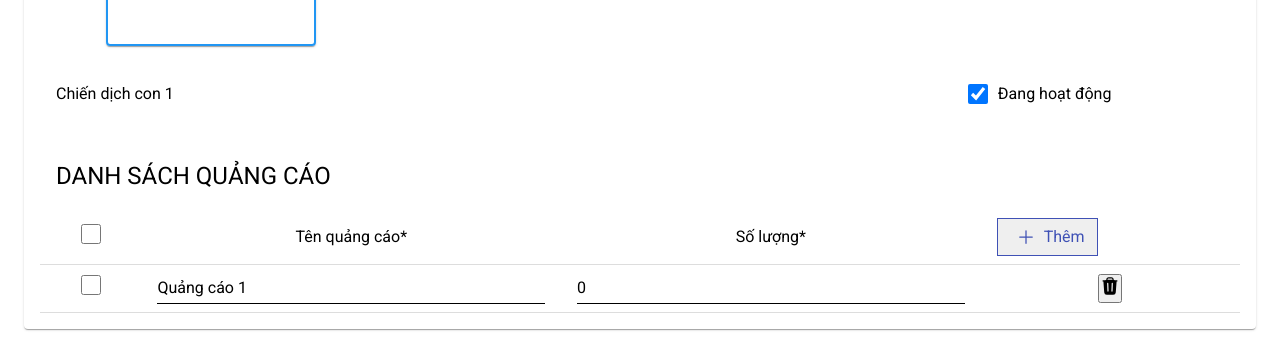
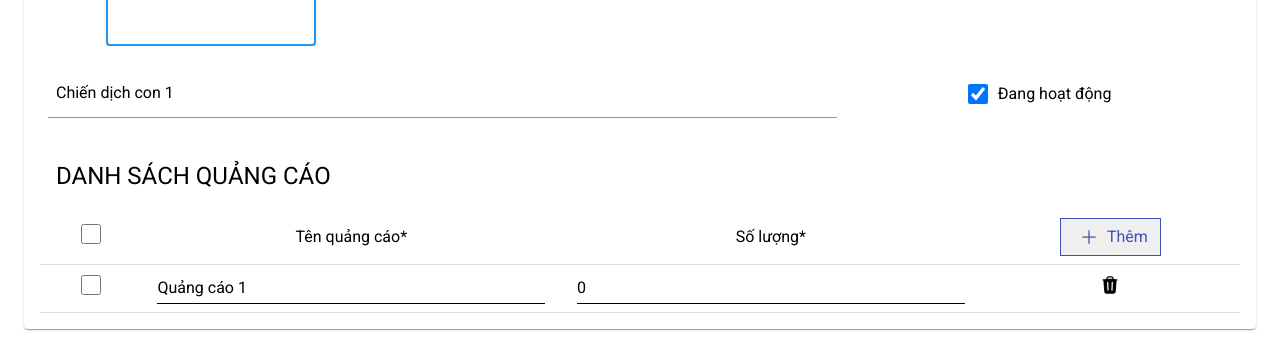
Before and after one commit to AnthonyTran96/campaign-management-app, a React (Create React App) app: page / in a window 1280 px wide. Both pictures are taken after a click on the element "CHIẾN DỊCH CON". Shown: the part 163-526 px from the top of the page. Built offline with nearby package versions, Linux system fonts and the light colour scheme.

Commit message:
hoan thanh logic co ban

```diff
--- a/src/components/AdvertiseList/AdvartiseList.module.scss
+++ b/src/components/AdvertiseList/AdvartiseList.module.scss
@@ -14,6 +14,7 @@ table.adv-table {
 
 tr.adv-row {
     border-bottom: 1px solid #ddd;
+    width: 100%;
     th {
         padding: 0.8rem 1.6rem;
         vertical-align: middle;
@@ -29,6 +30,13 @@ tr.adv-row {
     }
 }
 
+.lock {
+    background-color: #feebf2;
+    .delete-adv {
+        opacity: 0.5;
+    }
+}
+
 .add-adv {
     display: flex;
     justify-content: center;
@@ -38,6 +46,7 @@ tr.adv-row {
     color: #3f51b5;
     border: 0.5px solid #3f51b5;
     cursor: pointer;
+    margin: auto;
 }
 
 .add-adv-icon {
@@ -50,6 +59,7 @@ tr.adv-row {
     padding: 0.6rem 0rem;
     border: none;
     border-bottom: 1px solid #000;
+    background-color: transparent;
 }
 
 .delete-adv {
@@ -57,6 +67,7 @@ tr.adv-row {
     height: 2rem;
     border: 0px;
     background-color: transparent;
+    cursor: pointer;
 }
 
 .status-check-input {
--- a/src/components/AdvertiseList/AdvertiseList.tsx
+++ b/src/components/AdvertiseList/AdvertiseList.tsx
@@ -1,47 +1,135 @@
+import { useContext, ChangeEvent, useState } from 'react';
 import classNames from 'classnames/bind';
 import { PlusIcon, TrashIcon } from '@heroicons/react/24/solid';
 import styles from './AdvartiseList.module.scss';
+import { GlobalStateType, GlobalStateContext } from '../GlobalStateProvider';
+import { addAdv, deleteAds, setAdvName, setAdvQuantity } from '../../reducer/actions';
 
 const cx = classNames.bind(styles);
 
-function AdvertiseList() {
+function AdvertiseList({ index }: { index: number }) {
+    const { state, dispatch } = useContext<GlobalStateType>(GlobalStateContext);
+    const [deleteIndexs, setDeleteIndexs] = useState<string[]>([]);
+    const ads = state.subCampaigns[index].ads;
+
+    const handleAddAdv = (index: number) => {
+        dispatch(addAdv(index.toString()));
+        console.log(deleteIndexs);
+    };
+
+    const handleAdvNameChange = (e: ChangeEvent<HTMLInputElement>, adIndex: number) => {
+        dispatch(setAdvName(index.toString(), adIndex.toString(), e.target.value));
+    };
+
+    const handleAdvQuantityChange = (e: ChangeEvent<HTMLInputElement>, adIndex: number) => {
+        if (!isNaN(+e.target.value)) {
+            dispatch(setAdvQuantity(index.toString(), adIndex.toString(), +e.target.value));
+        }
+    };
+
+    const handleDeleteAdvBtn = (adIndex: number) => {
+        if (!deleteIndexs.includes(adIndex.toString())) dispatch(deleteAds(index.toString(), [adIndex.toString()]));
+    };
+
+    const handleDeleteCheck = (index: number) => {
+        const deleteNum = deleteIndexs.findIndex((num) => num === index.toString());
+        if (deleteNum === -1) {
+            setDeleteIndexs([...deleteIndexs, index.toString()]);
+        } else {
+            const newArr = [...deleteIndexs];
+            newArr.splice(deleteNum, 1);
+            setDeleteIndexs(newArr);
+        }
+    };
+
+    const handleHeaderCheckbox = () => {
+        if (deleteIndexs.length === ads.length) setDeleteIndexs([]);
+        else {
+            const newDeleteIndexs = [];
+            for (let i = 0; i < ads.length; i++) {
+                newDeleteIndexs[i] = i.toString();
+            }
+            setDeleteIndexs(newDeleteIndexs);
+        }
+    };
+
+    const handleDeleteHeaderBtn = () => {
+        dispatch(deleteAds(index.toString(), deleteIndexs));
+        setDeleteIndexs([]);
+    };
+
     return (
         <div className={cx('list')}>
             <h2>DANH SÁCH QUẢNG CÁO</h2>
             <table className={cx('adv-table')}>
+                <thead>
                     <tr className={cx('adv-row')}>
                         <th>
-                        <input className={cx('status-check-input')} type="checkbox" />
+                            <input
+                                className={cx('status-check-input')}
+                                checked={deleteIndexs.length === ads.length && ads.length > 0}
+                                type="checkbox"
+                                readOnly
+                                placeholder="checkbox"
+                                onClick={handleHeaderCheckbox}
+                            />
                         </th>
                         <th>
+                            {deleteIndexs.length === 0 ? (
                                 <p>Tên quảng cáo*</p>
+                            ) : (
+                                <TrashIcon onClick={handleDeleteHeaderBtn} className={cx('delete-adv')} />
+                            )}
                         </th>
+                        <th>{deleteIndexs.length === 0 && <p>Số lượng*</p>}</th>
                         <th>
-                        <p>Số lượng*</p>
-                    </th>
-                    <th>
-                        <button className={cx('add-adv')}>
+                            <button className={cx('add-adv')} onClick={() => handleAddAdv(index)}>
                                 <PlusIcon className={cx('add-adv-icon')} />
                                 <p>Thêm</p>
                             </button>
                         </th>
                     </tr>
-                <tr className={cx('adv-row')}>
+                </thead>
+                <tbody>
+                    {ads.map((ad, adIndex) => (
+                        <tr
+                            key={adIndex}
+                            className={cx('adv-row', { lock: deleteIndexs.includes(adIndex.toString()) })}
+                        >
                             <td>
-                        <input className={cx('status-check-input')} type="checkbox" />
+                                <input
+                                    className={cx('status-check-input')}
+                                    checked={deleteIndexs.includes(adIndex.toString())}
+                                    onClick={() => handleDeleteCheck(adIndex)}
+                                    type="checkbox"
+                                    readOnly
+                                    placeholder="checkbox"
+                                />
                             </td>
                             <td>
-                        <input type="text" className={cx('adv-input')} value="Quảng cáo 1" />
+                                <input
+                                    type="text"
+                                    className={cx('adv-input')}
+                                    onChange={(e) => handleAdvNameChange(e, adIndex)}
+                                    value={ad.name}
+                                    placeholder="Quảng cáo"
+                                />
                             </td>
                             <td>
-                        <input type="text" className={cx('adv-input')} value={0} />
+                                <input
+                                    type="text"
+                                    className={cx('adv-input')}
+                                    onChange={(e) => handleAdvQuantityChange(e, adIndex)}
+                                    value={ad.quantity}
+                                    placeholder="Số lượng"
+                                />
                             </td>
                             <td>
-                        <button>
-                            <TrashIcon className={cx('delete-adv')} />
-                        </button>
+                                <TrashIcon className={cx('delete-adv')} onClick={() => handleDeleteAdvBtn(adIndex)} />
                             </td>
                         </tr>
+                    ))}
+                </tbody>
             </table>
         </div>
     );
--- a/src/components/Info/Info.module.scss
+++ b/src/components/Info/Info.module.scss
@@ -5,9 +5,11 @@
 }
 
 .info-input {
-    font-size: 16px;
+    font-size: 1.8rem;
     border: none;
-    padding: 0.6rem 0rem;
+    padding: 0.6rem;
     margin: 8px;
     height: 4.8rem;
+    overflow: hidden;
+    border-bottom: 1.5px solid #949494;
 }
--- a/src/components/SubCampaignBox/SubCampaignBox.module.scss
+++ b/src/components/SubCampaignBox/SubCampaignBox.module.scss
@@ -20,6 +20,8 @@
     display: flex;
     justify-content: center;
     align-items: center;
+    min-height: 4.2rem;
+    overflow: hidden;
 }
 
 .box-name {
--- a/src/components/SubCampaignInfo/SubCampaignInfo.module.scss
+++ b/src/components/SubCampaignInfo/SubCampaignInfo.module.scss
@@ -12,10 +12,12 @@
 .sub-info-input {
     padding: 0.8rem;
     display: inline-block;
+    font-size: 1.6rem;
     flex-grow: 0;
     max-width: 66.666667%;
     flex-basis: 66.666667%;
     border: none;
+    border-bottom: 1.5px solid #949494;
 }
 
 .sub-info-status {
--- a/src/components/SubCampaignInfo/SubCampaignInfo.tsx
+++ b/src/components/SubCampaignInfo/SubCampaignInfo.tsx
@@ -13,12 +13,10 @@ function SubCampaignInfo({ index }: { index: number }) {
 
     const handleSubNameChange = (e: ChangeEvent<HTMLInputElement>) => {
         dispatch(setSubCampaignName(index.toString(), e.target.value));
-        console.log(state);
     };
 
     const handleSubStatusChange = () => {
         dispatch(setSubCampaignStatus(index.toString()));
-        console.log(state.subCampaigns[index]);
     };
 
     return (
@@ -37,6 +35,7 @@ function SubCampaignInfo({ index }: { index: number }) {
                             className={cx('status-check-input')}
                             checked={subCampaign.status}
                             type="checkbox"
+                            readOnly
                             placeholder="Đang hoạt động"
                         />
                     </div>
@@ -44,7 +43,7 @@ function SubCampaignInfo({ index }: { index: number }) {
                 </div>
             </div>
             <div className={cx('sub-group2')}>
-                <AdvertiseList />
+                <AdvertiseList index={index} />
             </div>
         </div>
     );
--- a/src/components/SubCampaigns/SubCampaigns.module.scss
+++ b/src/components/SubCampaigns/SubCampaigns.module.scss
@@ -5,10 +5,12 @@
 .sub-boxs {
     display: flex;
     align-items: flex-start;
+    overflow-x: auto;
 }
 
 .add-box {
     width: 5rem;
+    min-width: 5rem;
     height: 5rem;
     border: none;
     border-radius: 100%;
--- a/src/components/SubCampaigns/SubCampaigns.tsx
+++ b/src/components/SubCampaigns/SubCampaigns.tsx
@@ -29,13 +29,11 @@ function SubCampaign() {
                 <button className={cx('add-box')} onClick={handleAddSubCampaign}>
                     <PlusIcon className={cx('add-box-plus')} />
                 </button>
-
                 {subCampaigns.map((sub, index) => {
                     const quantity = sub.ads.reduce((total, ad) => total + ad.quantity, 0);
                     return (
-                        <div onClick={() => handleClickBox(index)}>
+                        <div key={index} onClick={() => handleClickBox(index)}>
                             <SubCampaignBox
-                                key={index}
                                 name={sub.name}
                                 quantity={quantity}
                                 status={sub.status}
--- a/src/reducer/constants.ts
+++ b/src/reducer/constants.ts
@@ -14,4 +14,4 @@ export const SET_ADV_NAME = 'SET_ADV_NAME';
 
 export const SET_ADV_QUANTITY = 'SET_ADV_QUANTITY';
 
-export const DELETE_ADV = 'DELETE_ADV';
+export const DELETE_ADS = 'DELETE_ADS';
--- a/src/reducer/index.ts
+++ b/src/reducer/index.ts
@@ -9,7 +9,7 @@ import {
     ADD_ADV,
     SET_ADV_NAME,
     SET_ADV_QUANTITY,
-    DELETE_ADV,
+    DELETE_ADS,
 } from './constants';
 
 //reducer
@@ -68,13 +68,12 @@ const reducer = (state: Campaign, action: Action) => {
             const { subCampaignId } = action.payload;
             const newState: Campaign = { ...state };
             newState.subCampaigns[subCampaignId].status = !newState.subCampaigns[subCampaignId].status;
-            console.log(newState.subCampaigns[subCampaignId].status);
             return newState;
         }
         case ADD_ADV: {
             const { subCampaignId } = action.payload;
+            const adsLength = state.subCampaigns[subCampaignId].ads.length;
             const newState: Campaign = { ...state };
-            const adsLength = newState.subCampaigns[subCampaignId].ads.length;
             newState.subCampaigns[subCampaignId].ads.push({
                 name: `Quảng cáo ${adsLength + 1}`,
                 quantity: 0,
@@ -93,10 +92,11 @@ const reducer = (state: Campaign, action: Action) => {
             newState.subCampaigns[subCampaignId].ads[advId].quantity = quantity;
             return newState;
         }
-        case DELETE_ADV: {
-            const { subCampaignId, advId } = action.payload;
+        case DELETE_ADS: {
+            const { subCampaignId, advIds } = action.payload;
             const newState: Campaign = { ...state };
-            newState.subCampaigns[subCampaignId].ads.splice(advId, 1);
+            const subCampaign = newState.subCampaigns[subCampaignId];
+            subCampaign.ads = subCampaign.ads.filter((_, index) => !advIds.includes(index.toString()));
             return newState;
         }
         default:
```
Also changed, not shown: src/reducer/actions.ts (+4 -4 lines). Lines whose indentation alone changed are shown as unchanged.
